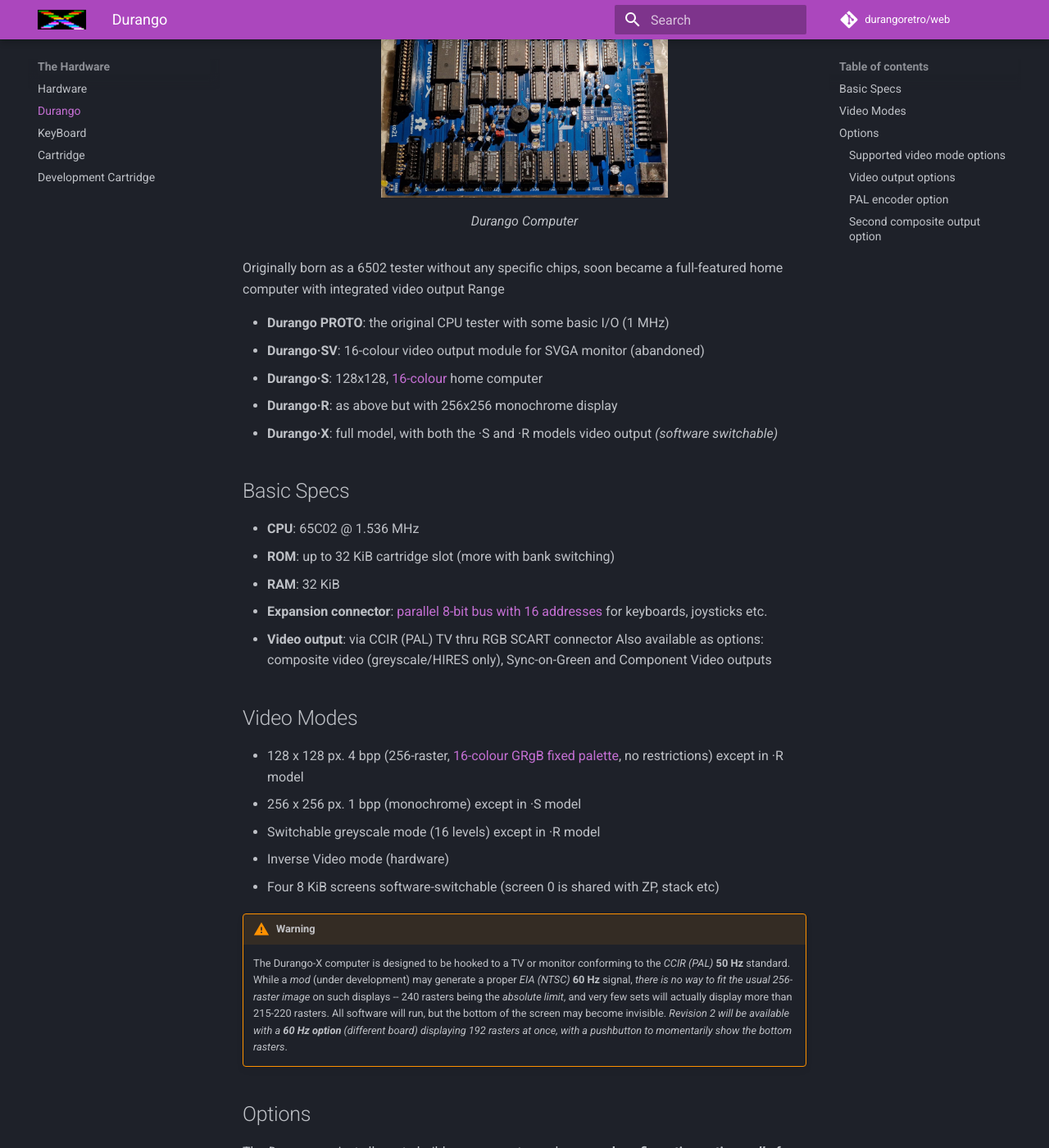
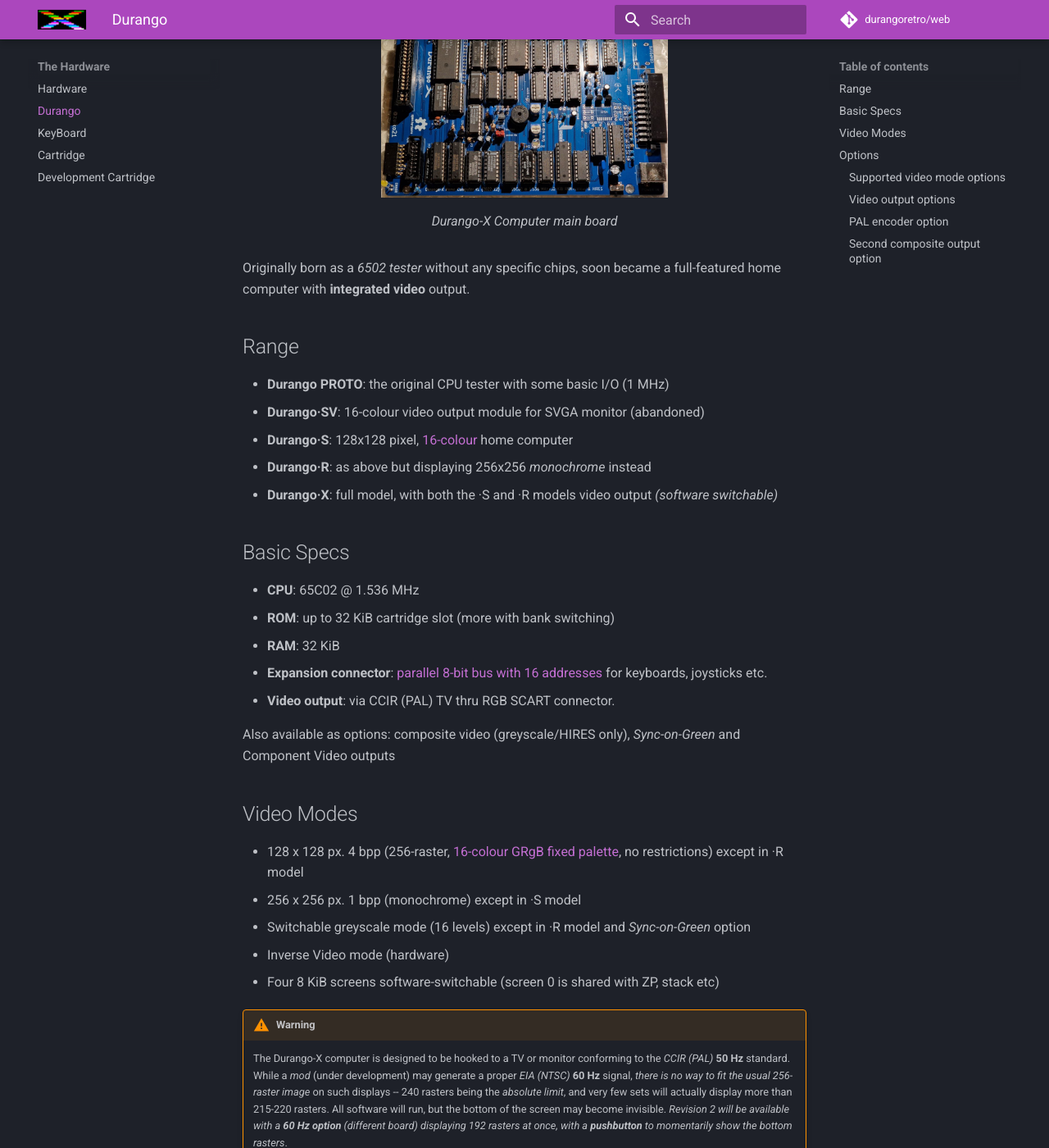
Before and after one commit to durangoretro/web, an MkDocs documentation site: the page built from docs/hardware/durango.md, in a window 1280 px wide and 1400 px high, scrolled down 252 px. Shown: the whole window at 82% size. Built offline with MkDocs 1.6.1 and Material for MkDocs 9.7.7, drawn with Linux system fonts in a browser that asks for light colours; comment, search, counter and statistics services are not loaded; some of the changed text lies outside the part shown.

Commit message:
sort out hardware specs and warnings

```diff
--- a/docs/hardware/durango.md
+++ b/docs/hardware/durango.md
@@ -2,16 +2,17 @@
 
 <figure markdown>
 ![Durango Computer](../assets/img/durangoprototipe.png)
-<figcaption>Durango Computer</figcaption>
+<figcaption>Durango-X Computer main board</figcaption>
 </figure>
 
-Originally born as a 6502 tester without any specific chips, soon became a full-featured home computer with integrated video output
-Range
+Originally born as a _6502 tester_ without any specific chips, soon became a full-featured home computer with **integrated video** output.
+
+## Range
 
 * **Durango PROTO**: the original CPU tester with some basic I/O (1 MHz)
 * **Durango·SV**: 16-colour video output module for SVGA monitor (abandoned)
-* **Durango·S**: 128x128, [16-colour](palette.md) home computer
-* **Durango·R**: as above but with 256x256 monochrome display
+* **Durango·S**: 128x128 pixel, [16-colour](palette.md) home computer
+* **Durango·R**: as above but displaying 256x256 _monochrome_ instead
 * **Durango·X**: full model, with both the ·S and ·R models video output _(software switchable)_
 
 ## Basic Specs
@@ -20,28 +21,29 @@
 * **ROM**: up to 32 KiB cartridge slot (more with bank switching)
 * **RAM**: 32 KiB
 * **Expansion connector**: [parallel 8-bit bus with 16 addresses](exp_bus.md) for keyboards, joysticks etc.
-* **Video output**: via CCIR (PAL) TV thru RGB SCART connector
-    Also available as options: composite video (greyscale/HIRES only), Sync-on-Green and Component Video outputs
+* **Video output**: via CCIR (PAL) TV thru RGB SCART connector.
+
+Also available as options: composite video (greyscale/HIRES only), _Sync-on-Green_ and Component Video outputs
 
 ## Video Modes
 
 * 128 x 128 px. 4 bpp (256-raster, [16-colour GRgB fixed palette](palette.md), no restrictions) except in ·R model
 * 256 x 256 px. 1 bpp (monochrome) except in ·S model
-* Switchable greyscale mode (16 levels) except in ·R model
+* Switchable greyscale mode (16 levels) except in ·R model and _Sync-on-Green_ option
 * Inverse Video mode (hardware)
 * Four 8 KiB screens software-switchable (screen 0 is shared with ZP, stack etc)
 
 !!! warning
 
-	The Durango-X computer is designed to be hooked to a TV or monitor conforming to the _CCIR (PAL)_ **50 Hz** standard. While a _mod_
-	(under development) may generate a proper _EIA (NTSC)_ **60 Hz** signal, _there is no way to fit the usual 256-raster image_ on such displays --
-	240 rasters being the _absolute limit_, and very few sets will actually display more than 215-220 rasters. All software will run, but the bottom
-	of the screen may become invisible. _Revision 2 will be available with a **60 Hz option** (different board) displaying 192 rasters at once,
-	with a pushbutton to momentarily show the bottom rasters_.
+	The Durango-X computer is designed to be hooked to a TV or monitor conforming to the _CCIR (PAL)_ **50 Hz** standard. While a _mod_ (under development) may generate a proper _EIA (NTSC)_ **60 Hz** signal, _there is no way to fit the usual 256-raster image_ on such displays -- 240 rasters being the _absolute limit_, and very few sets will actually display more than 215-220 rasters. All software will run, but the bottom of the screen may become invisible. _Revision 2 will be available with a **60 Hz option** (different board) displaying 192 rasters at once, with a **pushbutton** to momentarily show the bottom rasters_.
 
 ## Options
 
 The _Durango project_ allows to build your computer under **several configuration options, _all of them using the same PCB_**, by just choosing the appropriate components.
+
+!!! warning
+
+	Generally speaking, as the _Durango_ computer provides a **slightly non-standard video signal**, some displays _might be incompatible_, no matter the chosen option (although this is quite rare according to our experience so far).
 
 ### Supported video mode options
 
@@ -65,13 +67,12 @@
 
 !!! warning
 
-	The **PAL encoder** option was an afterthought, thus _picture quality may be poor_ or, on some devices, may not display any colour at all.
-	_This will be **deprecated** on revision 2 of the board_.
-
-	In general, as the _Durango_ computer provides a **slightly non-standard video signal**, some displays _might be incompatible_ (although this is quite rare according to our experience so far).
+	The **PAL encoder** option was an afterthought, thus _picture quality may be poor_ or, on some devices, may not display any colour at all. _This will be **deprecated** on revision 2 of the board_.
 
 ### Second composite output option
 
 This adds an RCA jack (together with a couple more for _audio_) with **composite video** output, although it will be _**grayscale** unless the PAL encoder option is installed_. If both this output and the one on the SCART are to be used _at the same time_, you may wish to swap `R15` for a lower value (say, 180 ohm) for picture stability.
 
-Note that the _Sync-on-green_ option, unlike the SCART, does NOT provide audio output, thus the _3 RCA jack set_ may be desired for audio, even if the second video output isn't functional.
+!!! note
+
+The _Sync-on-green_ option, unlike the SCART, does NOT provide audio output, thus the extra _3 RCA jack set_ intended for the _Second video output_ may be desired for **audio**, even if the second video output isn't functional.
```
